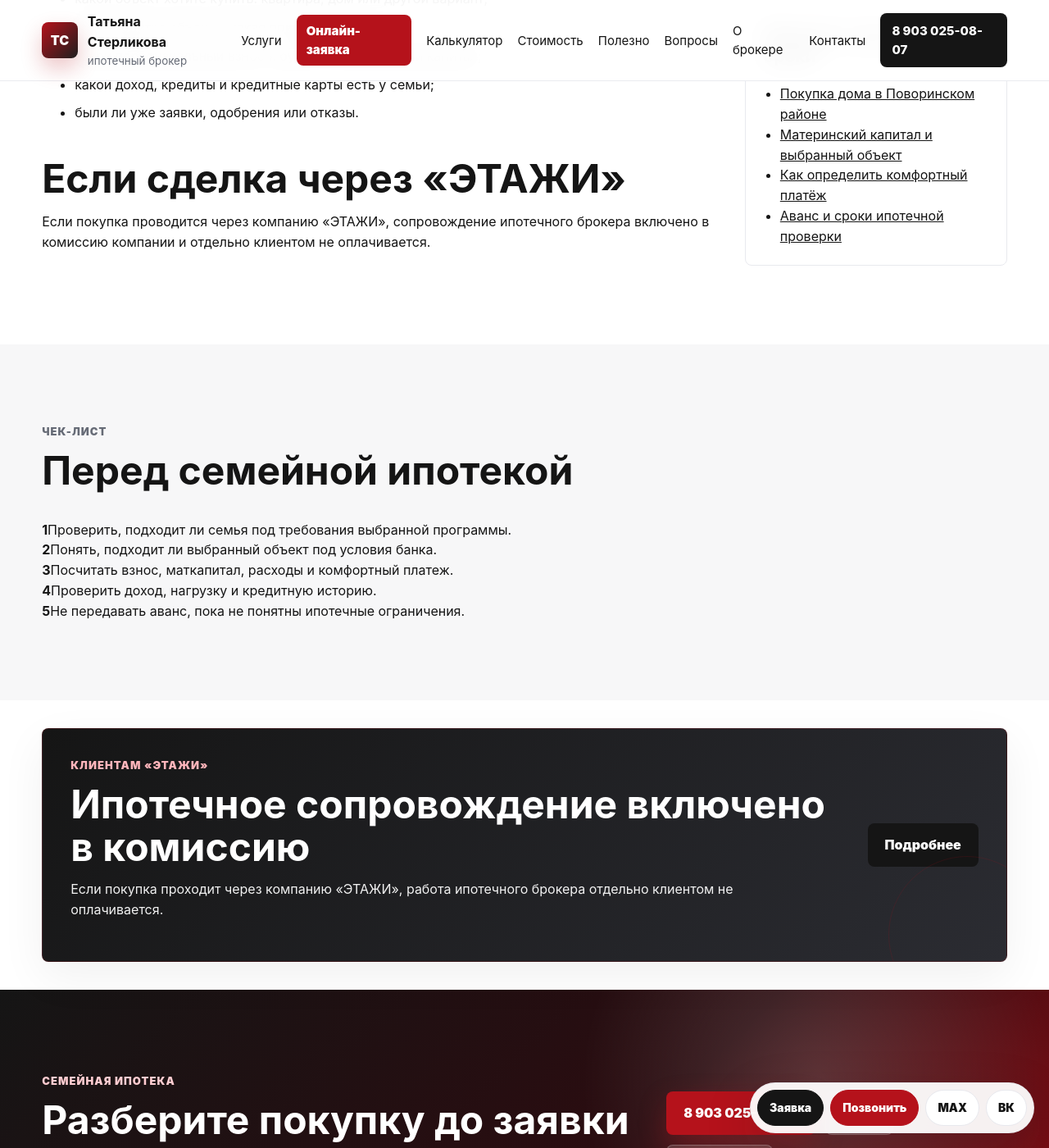
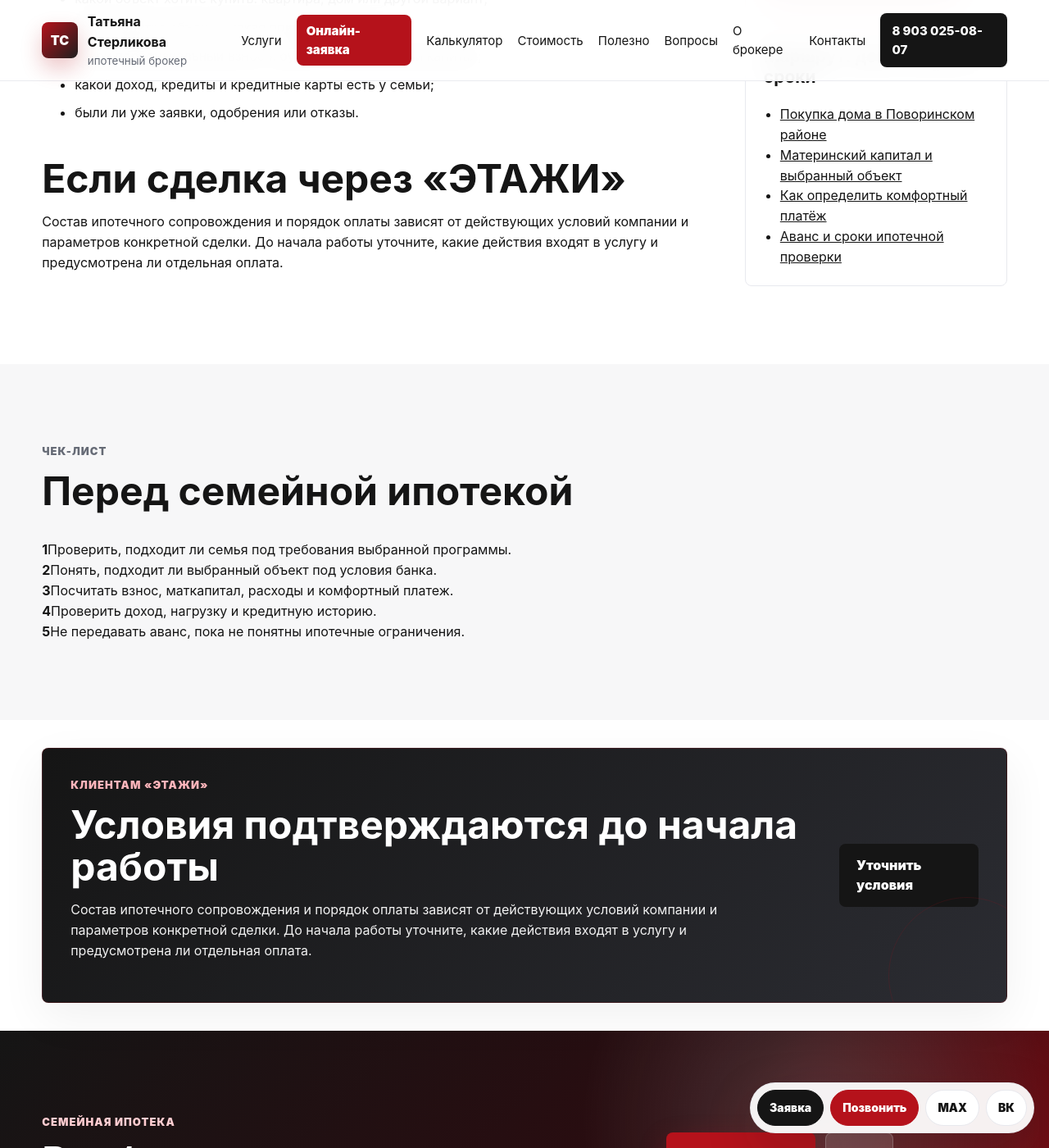
Before and after one commit to deputat36/broker, a Jekyll site: the page built from geo/povorino/semeynaya-ipoteka.md, in a window 1280 px wide and 1400 px high, scrolled down 1838 px. Shown: the whole window at 82% size. Built offline with Jekyll 4.4.1, drawn with Linux system fonts in a browser that asks for light colours; our own code applies the rules of GitHub Pages for plain Markdown files.

Commit message:
Уточнить условия ЭТАЖИ по семейной ипотеке в Поворино

```diff
--- a/geo/povorino/semeynaya-ipoteka.md
+++ b/geo/povorino/semeynaya-ipoteka.md
@@ -42,7 +42,7 @@
     </ul>
 
     <h2>Если сделка через «ЭТАЖИ»</h2>
-    <p>Если покупка проводится через компанию «ЭТАЖИ», сопровождение ипотечного брокера включено в комиссию компании и отдельно клиентом не оплачивается.</p>
+    <p>Состав ипотечного сопровождения и порядок оплаты зависят от действующих условий компании и параметров конкретной сделки. До начала работы уточните, какие действия входят в услугу и предусмотрена ли отдельная оплата.</p>
   </article>
 
   <aside class="sidebar">
@@ -53,6 +53,6 @@
 
 <section class="section muted"><div class="section-head"><p class="eyebrow">Чек-лист</p><h2>Перед семейной ипотекой</h2></div><div class="checklist"><div><strong>1</strong><span>Проверить, подходит ли семья под требования выбранной программы.</span></div><div><strong>2</strong><span>Понять, подходит ли выбранный объект под условия банка.</span></div><div><strong>3</strong><span>Посчитать взнос, маткапитал, расходы и комфортный платеж.</span></div><div><strong>4</strong><span>Проверить доход, нагрузку и кредитную историю.</span></div><div><strong>5</strong><span>Не передавать аванс, пока не понятны ипотечные ограничения.</span></div></div></section>
 
-<section class="section compact-section"><div class="notice"><div><p class="eyebrow">Клиентам «ЭТАЖИ»</p><h2>Ипотечное сопровождение включено в комиссию</h2><p>Если покупка проходит через компанию «ЭТАЖИ», работа ипотечного брокера отдельно клиентом не оплачивается.</p></div><a class="btn btn-dark" href="{{ '/etagi/' | relative_url }}">Подробнее</a></div></section>
+<section class="section compact-section"><div class="notice"><div><p class="eyebrow">Клиентам «ЭТАЖИ»</p><h2>Условия подтверждаются до начала работы</h2><p>Состав ипотечного сопровождения и порядок оплаты зависят от действующих условий компании и параметров конкретной сделки. До начала работы уточните, какие действия входят в услугу и предусмотрена ли отдельная оплата.</p></div><a class="btn btn-dark" href="{{ '/etagi/' | relative_url }}">Уточнить условия</a></div></section>
 
 <section class="section cta-section"><div><p class="eyebrow">Семейная ипотека</p><h2>Разберите покупку до заявки</h2><p>Позвоните или напишите: состав семьи, объект, цена, взнос, маткапитал, доход и были ли уже обращения в банки.</p></div><div class="cta-actions"><a class="btn btn-primary" href="tel:+79030250807">8 903 025-08-07</a><button class="btn btn-secondary" type="button" data-copy-phone>MAX</button><a class="btn btn-secondary" href="https://vk.com/tatyanasterlikova" rel="noopener">ВКонтакте</a></div></section>
```
Also changed, not shown: other parts of geo/povorino/semeynaya-ipoteka.md (+1 -1 lines).
